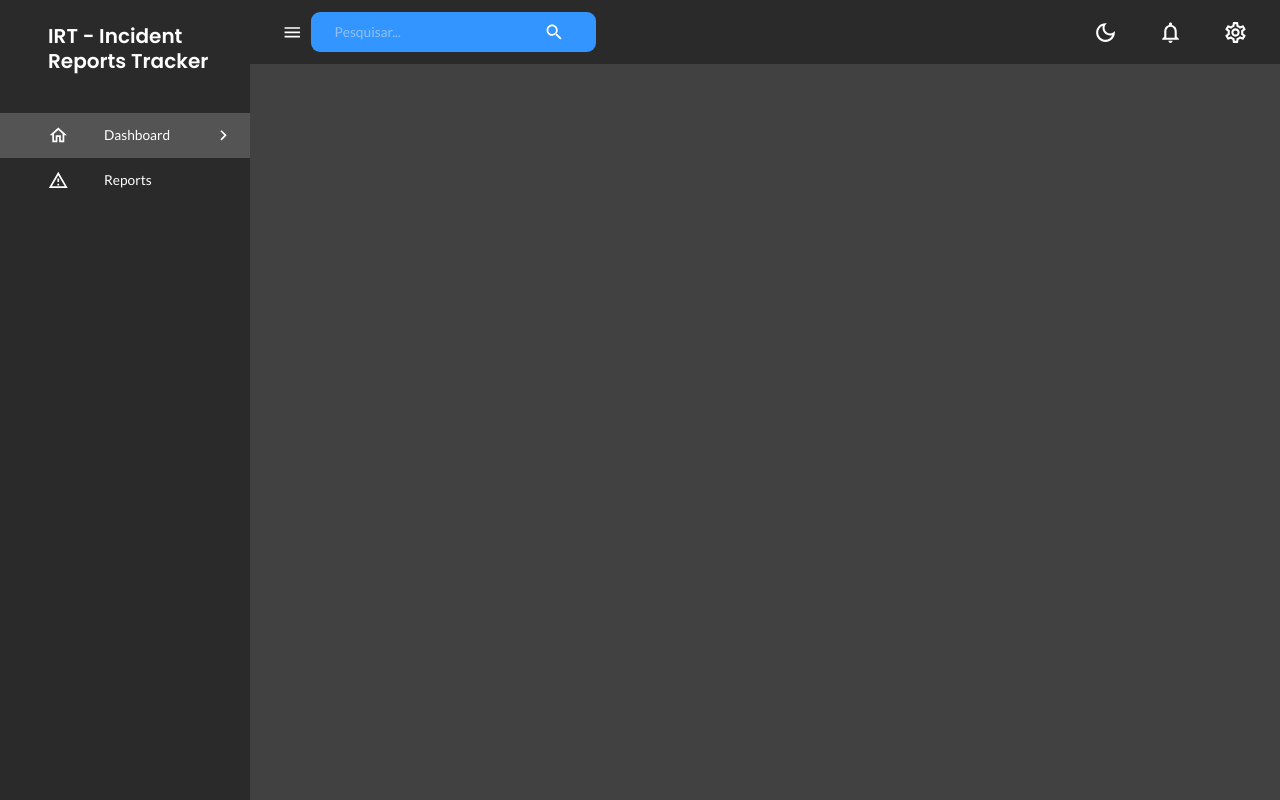
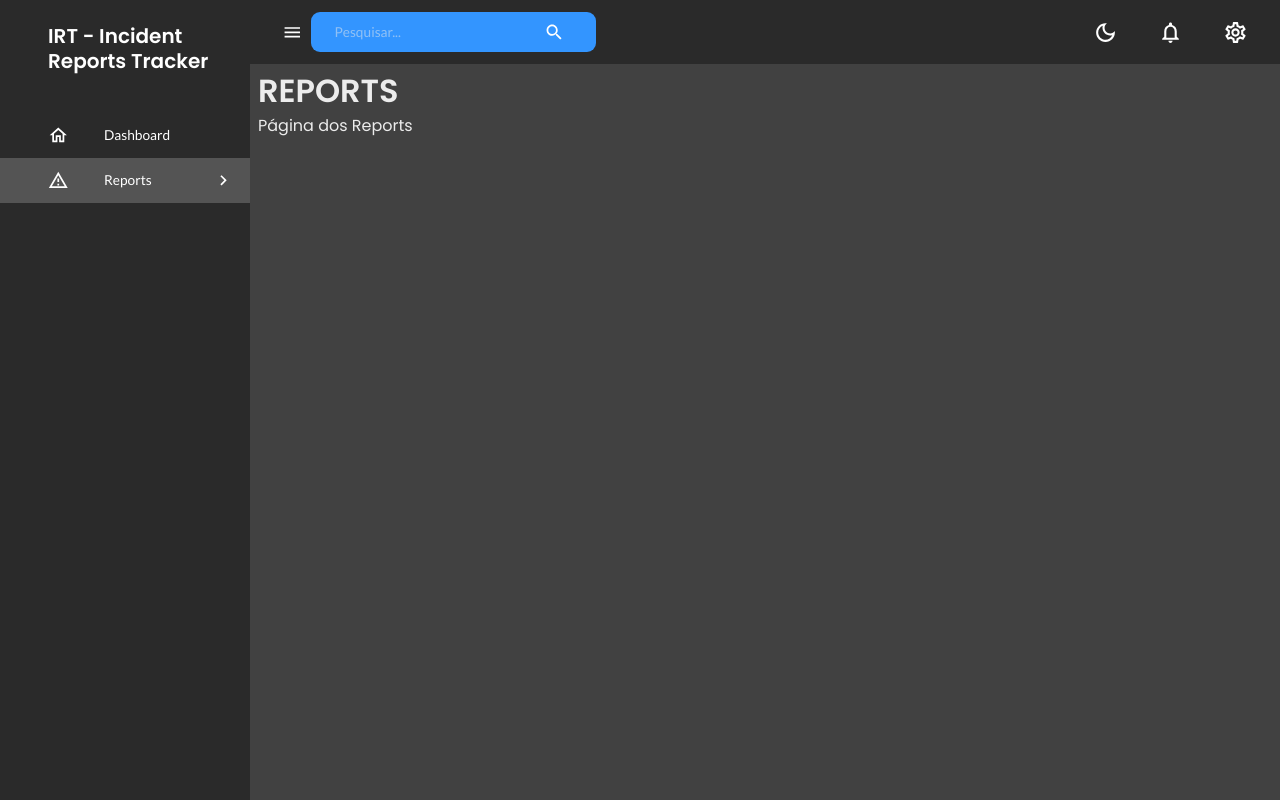
Before and after one commit to frederycksales/react-reports, a React (Create React App) app in the folder client/: page /reports in a window 1280 px wide. Before the commit this address led to /dashboard. Built offline with nearby package versions, Linux system fonts and the light colour scheme.

Commit message:
Página Reports concluída + correção das routes

```diff
--- a/client/src/App.js
+++ b/client/src/App.js
@@ -4,7 +4,7 @@ import { createTheme } from "@mui/material/styles";
 import { useSelector } from "react-redux";
 import { BrowserRouter, Navigate, Route, Routes } from "react-router-dom";
 import { themeSettings } from "./theme";
-import Layout from "./pages/layout"
+import Layout from "./pages/layout";
 import Dashboard from "./pages/dashboard";
 import Reports from "./pages/reports";
 
@@ -17,11 +17,10 @@ function App() {
         <ThemeProvider theme={theme}>
           <CssBaseline />
           <Routes>
-            <Route element={<Layout />}>
-              <Route path="/" element={<Navigate to="/dashboard" replace />}>
+            <Route path="/" element={<Layout />}>
+              <Route index element={<Navigate to="/dashboard" replace />} />
               <Route path="/dashboard" element={<Dashboard />} />
               <Route path="/reports" element={<Reports />} />
-              </Route>
             </Route>
           </Routes>
         </ThemeProvider>
--- a/client/src/components/Header.jsx
+++ b/client/src/components/Header.jsx
@@ -4,7 +4,7 @@ import React from "react";
 const Header = ({ title, subtitle }) => {
   const theme = useTheme();
   return (
-    <Box>
+    <Box p={1}>
       <Typography
         variant="h2"
         color={theme.palette.text.primary}
--- a/client/src/pages/reports/index.jsx
+++ b/client/src/pages/reports/index.jsx
@@ -1,9 +1,13 @@
 import React from 'react'
+import { Box } from '@mui/material';
+import Header from '../../components/Header';
 
 const Reports = () => {
   return (
-    <div>Reports</div>
-  )
-}
+    <Box>
+      <Header title="REPORTS" subtitle="Página dos Reports" />
+    </Box>
+  );
+};
 
 export default Reports
```
